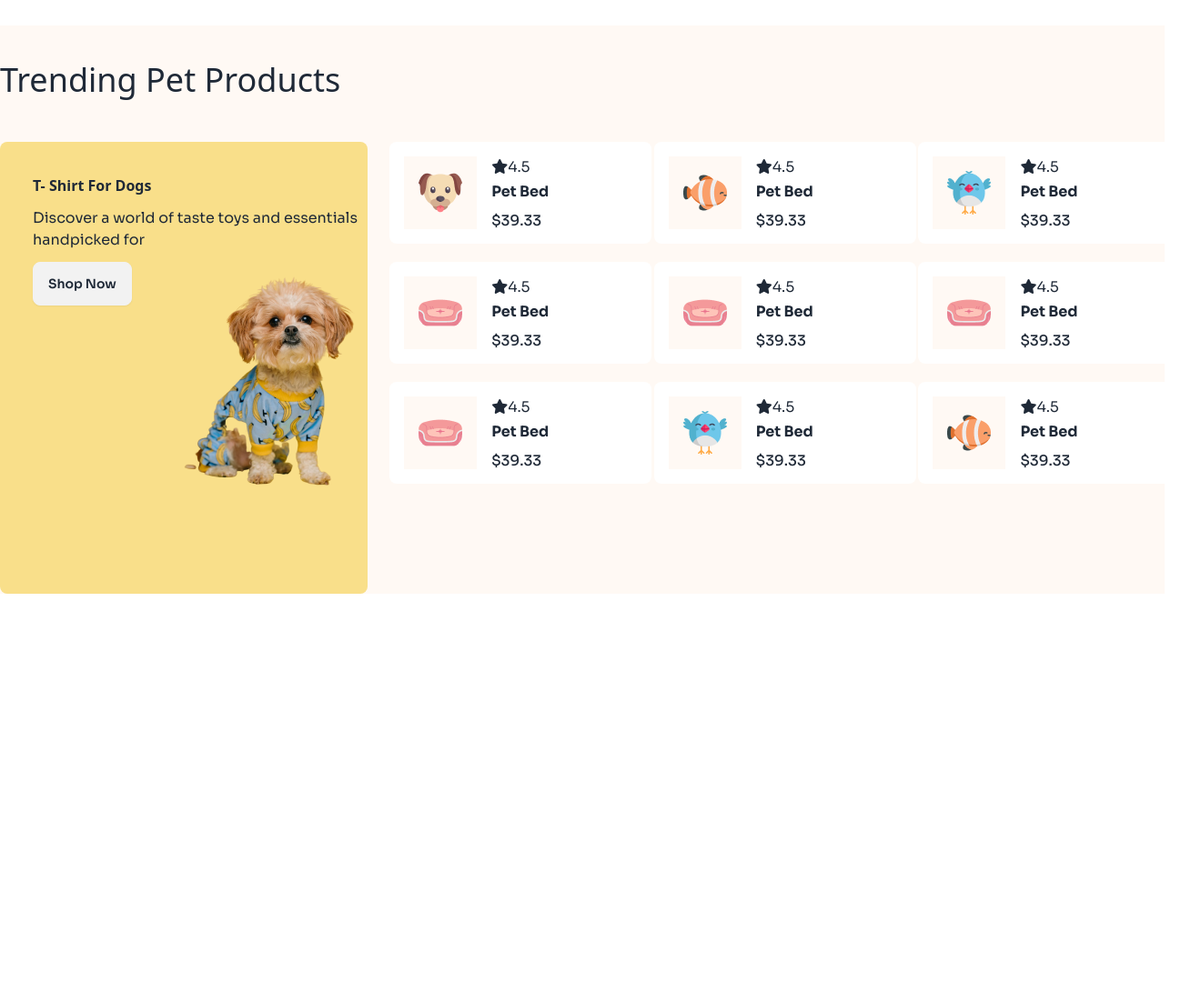
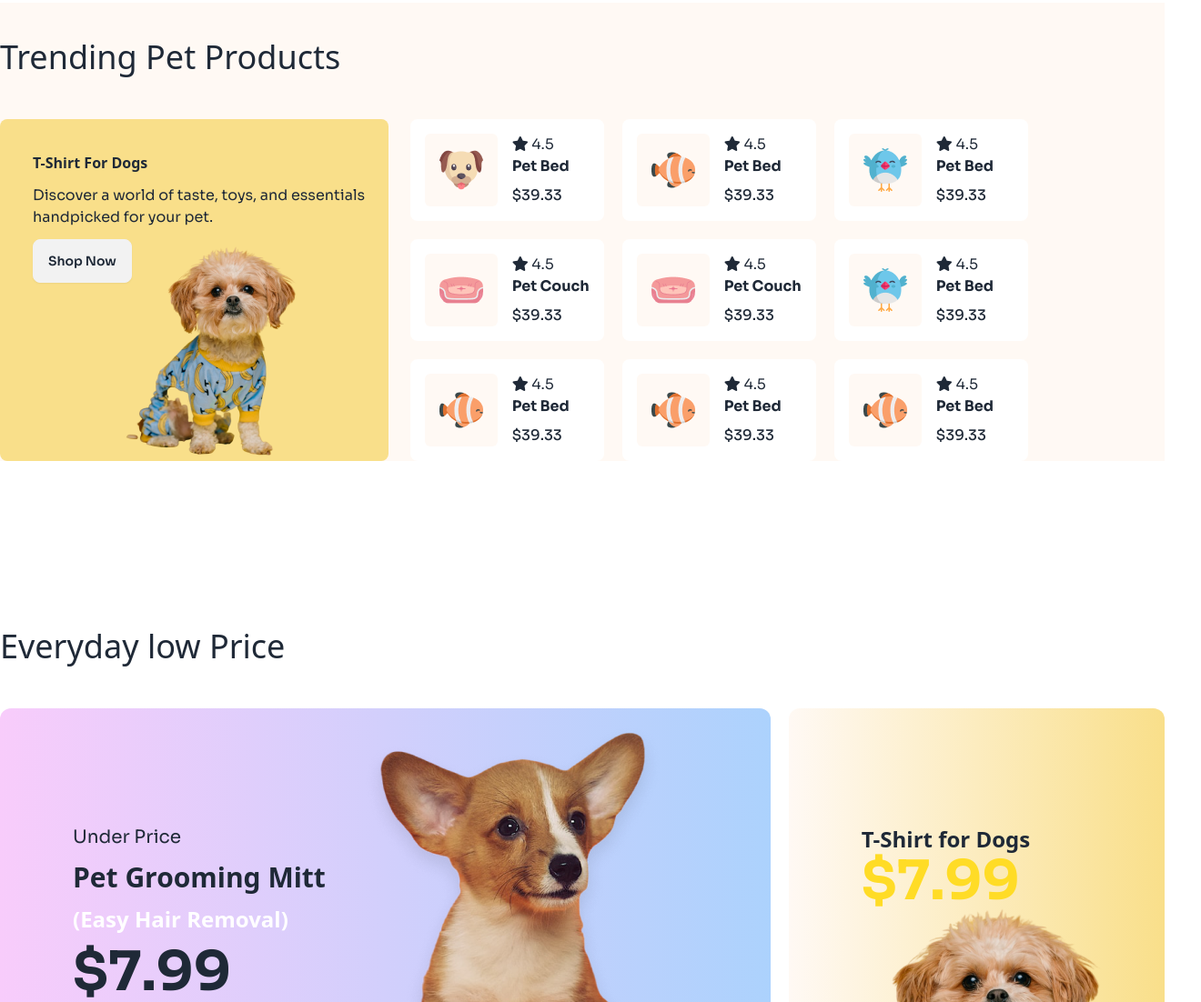
Before and after one commit to asifjsr/Browse-4-Pets, a plain HTML site: page index.html in a window 1280 px wide. Shown: the part 1105-2207 px from the top of the page at 91% size, 1320 px wide, since content can reach past the window. Before the commit the page ends 1758 px from the top, so only its background shows below. Drawn offline with nearby package versions, Linux system fonts and the light colour scheme; a web font is replaced by a local one.

Commit message:
added final work without responsive

```diff
--- a/index.html
+++ b/index.html
@@ -28,6 +28,11 @@
                 t_banner:'#111111',
                 card:'#F9DF8A',
                 sec_bg:'#FFF9F4',
+                grd_1:'#F8CCFB',
+                grd_2:'#ACD2FD',
+                grd_3:'#FFF9F4',
+                grd_4:'#F9DF8A',
+                footer_bg:'rgba(255, 220, 38, 0.5)'
 
               }
             }
@@ -46,10 +51,11 @@
 
 
     </style>
+    <link rel="shortcut icon" href="c1-assets/logo-header.png" type="image/x-icon">
 </head>
-<body class="font-sora ">
+<body class="font-sora">
     <!-- Header -->
-     <header class="" >
+     <header class="max-w-full " >
         <nav class=" bg-nav_bg  font-sora ">
             <div class="navbar md:container mx-auto  ">
                 <div class="navbar-start">
@@ -68,8 +74,8 @@
                 </div>
 
                 <div class="navbar-end gap-x-4 sm:flex hidden">
-                    <i class="fa-solid fa-magnifying-glass"></i>
-                    <i class="fa-solid fa-bell"></i>
+                    <i class="fa-solid fa-magnifying-glass btn btn-circle  pt-4"></i>
+                    <i class="fa-solid fa-bell btn  pt-4 btn-circle"></i>
                     <button class="btn btn-outline border-primary text-black ">Login</button>
                     <button class="btn  bg-primary text-black">Register</button>
                 </div>
@@ -92,12 +98,12 @@
             </div>
         </nav>
 
-        <section class=" mt-20 md:container mx-auto ">
+        <section class=" mt-20 px-20 md:container mx-auto ">
             <div class="flex flex-col lg:flex-row ">
                 <div class="text container ">
                     <h1 class="font-adlam-display text-6xl animate-pulse">Pamper Your Pet, Because They Deserve the Bes</h1>
                 <p class="mt-4">Discover a world of treats, toys, and essentials handpicked for <br> your furry friends. Shop now and make tails wag with joy!</p>
-                <button class="btn w-40 h-11  bg-primary text-black mt-6">Register</button>
+                <button class="btn w-40 h-11  bg-primary text-black mt-6 animate-pulse">Register</button>
                 </div>
                 <div class="relative -left-40 top-20 -z-10 ">
                     <img src="c1-assets/cat-big.png" alt="">
@@ -112,7 +118,7 @@
 
     <!-- Main -->
 
-    <section class="mt-36 md:container mx-auto">
+    <section class="mt-36 container mx-auto">
         <h1 class="font-adlam-display text-4xl mb-12">Browse By Categories</h1>
 
         <div class="grid grid-cols-2 gap-x-3 gap-y-2 lg:grid-cols-6">
@@ -129,7 +135,7 @@
                 </p>
             </div>
 
-            <div class="gap-3 bg-card w-52 h-64 rounded-xl flex flex-col justify-center  text-center">
+            <div class="gap-3 bg-card  rounded-xl flex flex-col justify-center  text-center">
                 <div class="self-center">
                     <img src="c1-assets/fish-cartoon.png" alt="">
                 </div>
@@ -197,155 +203,219 @@
         </div>
 
     </section>
-    <section class="bg-sec_bg mt-32 ">
 
+
+
+    <section class="bg-sec_bg lg:mt-32 max-w-full">
         <div class="md:mx-auto md:container">
-                <h1 class="text-4xl pt-10 md:container mx-auto font-adlam-display mb-12">
+            <h1 class="text-4xl pt-10  font-adlam-display mb-12">
                 Trending Pet Products
             </h1>
 
-        <div class="flex gap-6 ">
-                <div class="w-1/3  bg-card pt-9 pl-9 rounded-lg  flex flex-col ">
+            <div class="flex flex-col lg:flex-row lg:gap-6">
+                <!-- Left Section -->
+                <div class="lg:w-1/3 bg-card pt-9 pl-9 rounded-lg flex flex-col relative">
                     <div>
-                        <h1 class="font-adlam-display font-bold"> T- Shirt For Dogs </h1>
-                    <p class="mt-3">Discover a world of taste toys and essentials handpicked for </p>
+                        <h1 class="font-adlam-display font-bold">T-Shirt For Dogs</h1>
+                        <p class="mt-3">Discover a world of taste, toys, and essentials handpicked for your pet.</p>
                         <button class="btn btn-soft mt-3">Shop Now</button>
                     </div>
-                    <div>
-                    <img class="relative -top-28  left-40" src="c1-assets/cute-pet-small.png" alt="">
+                    <div class="relative">
+                        <img class="w-auto h-auto max-w-[80%] mx-auto md:mt-6 lg:absolute lg:-top-36 lg:left-24"
+                            src="c1-assets/cute-pet-small.png" alt="Pet T-Shirt">
                     </div>
                 </div>
 
-                    <div class=" grid grid-cols-3 gap-5 auto-rows-min h-fit">
-                        <div class="p-4 bg-white rounded-lg w-72 h-28 flex gap-x-4 ">
-                            <div class="img-content">
-                                <div class=" relative bg-sec_bg w-20 h-20">
-                                    <img class="place-self-center pt-4" src="c1-assets/dog-cartoon.png" alt="">
+                <!-- Right Section -->
+                <div class="grid grid-cols-2 md:grid-cols-2 lg:grid-cols-3 gap-5 auto-rows-min h-fit">
+                    <!-- Product Cards -->
+                    <div class="p-4 bg-white rounded-lg w-full max-w-[18rem] flex gap-x-4 items-center">
+                        <div class="bg-sec_bg w-20 h-20 flex items-center justify-center rounded-md">
+                            <img class="w-auto h-auto max-w-full" src="c1-assets/dog-cartoon.png" alt="Dog">
                         </div>
-                            </div>
-                            <div class="text-content ">
-                                <p><i class="fa-solid fa-star mb-2"></i>4.5</p>
+                        <div class="text-content">
+                            <p><i class="fa-solid fa-star"></i> 4.5</p>
                             <h1 class="font-bold mb-2">Pet Bed</h1>
-                            <p class="font-medium mb-2">$39.33</p>
+                            <p class="font-medium">$39.33</p>
                         </div>
                     </div>
 
-                            <div class="p-4 bg-white rounded-lg w-72 h-28 flex gap-4 ">
-                                <div class="img-content">
-                                    <div class=" relative bg-sec_bg w-20 h-20">
-                                        <img class="place-self-center pt-4" src="c1-assets/fish-cartoon.png" alt="">
+                    <div class="p-4 bg-white rounded-lg w-full max-w-[18rem] flex gap-x-4 items-center">
+                        <div class="bg-sec_bg w-20 h-20 flex items-center justify-center rounded-md">
+                            <img class="w-auto h-auto max-w-full" src="c1-assets/fish-cartoon.png" alt="Fish">
                         </div>
-                                </div>
-                                <div class="text-content ">
-                                    <p><i class="fa-solid fa-star mb-2"></i>4.5</p>
+                        <div class="text-content">
+                            <p><i class="fa-solid fa-star"></i> 4.5</p>
                             <h1 class="font-bold mb-2">Pet Bed</h1>
-                                <p class="font-medium mb-2">$39.33</p>
+                            <p class="font-medium">$39.33</p>
                         </div>
                     </div>
 
-                                <div class="p-4 bg-white rounded-lg w-72 h-28 flex gap-4 ">
-                                    <div class="img-content">
-                                        <div class=" relative bg-sec_bg w-20 h-20">
-                                            <img class="place-self-center pt-4" src="c1-assets/bird-cartoon.png" alt="">
+                    <div class="p-4 bg-white rounded-lg w-full max-w-[18rem] flex gap-x-4 items-center">
+                        <div class="bg-sec_bg w-20 h-20 flex items-center justify-center rounded-md">
+                            <img class="w-auto h-auto max-w-full" src="c1-assets/bird-cartoon.png" alt="Bird">
                         </div>
-                                    </div>
-                                    <div class="text-content ">
-                                        <p><i class="fa-solid fa-star mb-2"></i>4.5</p>
+                        <div class="text-content">
+                            <p><i class="fa-solid fa-star"></i> 4.5</p>
                             <h1 class="font-bold mb-2">Pet Bed</h1>
-                                    <p class="font-medium mb-2">$39.33</p>
-                                    </div>
-                                    </div>
-                                    <div class="p-4 bg-white rounded-lg w-72 h-28 flex gap-4 ">
-                                        <div class="img-content">
-                                            <div class=" relative bg-sec_bg w-20 h-20">
-                                                <img class="place-self-center pt-4" src="c1-assets/pet-couch.png" alt="">
-                                            </div>
-                                        </div>
-                                        <div class="text-content ">
-                                            <p><i class="fa-solid fa-star mb-2"></i>4.5</p>
-                                        <h1 class="font-bold mb-2">Pet Bed</h1>
-                                        <p class="font-medium mb-2">$39.33</p>
-                                        </div>
-                                        </div>
-                                        <div class="p-4 bg-white rounded-lg w-72 h-28 flex gap-4 ">
-                                            <div class="img-content">
-                                                <div class=" relative bg-sec_bg w-20 h-20">
-                                                    <img class="place-self-center pt-4" src="c1-assets/pet-couch.png" alt="">
-                                                </div>
-                                            </div>
-                                            <div class="text-content ">
-                                                <p><i class="fa-solid fa-star mb-2"></i>4.5</p>
-                                            <h1 class="font-bold mb-2">Pet Bed</h1>
-                                            <p class="font-medium mb-2">$39.33</p>
+                            <p class="font-medium">$39.33</p>
                         </div>
                     </div>
 
-                                            <div class="p-4 bg-white rounded-lg w-72 h-28 flex gap-4 ">
-                                                <div class="img-content">
-                                                    <div class=" relative bg-sec_bg w-20 h-20">
-                                                        <img class="place-self-center pt-4" src="c1-assets/pet-couch.png" alt="">
+                    <div class="p-4 bg-white rounded-lg w-full max-w-[18rem] flex gap-x-4 items-center">
+                        <div class="bg-sec_bg w-20 h-20 flex items-center justify-center rounded-md">
+                            <img class="w-auto h-auto max-w-full" src="c1-assets/pet-couch.png" alt="Couch">
                         </div>
-                                                </div>
-                                                <div class="text-content ">
-                                                    <p><i class="fa-solid fa-star mb-2"></i>4.5</p>
-                                                <h1 class="font-bold mb-2">Pet Bed</h1>
-                                                <p class="font-medium mb-2">$39.33</p>
+                        <div class="text-content">
+                            <p><i class="fa-solid fa-star"></i> 4.5</p>
+                            <h1 class="font-bold mb-2">Pet Couch</h1>
+                            <p class="font-medium">$39.33</p>
                         </div>
                     </div>
 
-                                                <div class="p-4 bg-white rounded-lg w-72 h-28 flex gap-4 ">
-                                                    <div class="img-content">
-                                                        <div class=" relative bg-sec_bg w-20 h-20">
-                                                            <img class="place-self-center pt-4" src="c1-assets/pet-couch.png" alt="">
+                    <div class="p-4 bg-white rounded-lg w-full max-w-[18rem] flex gap-x-4 items-center">
+                        <div class="bg-sec_bg w-20 h-20 flex items-center justify-center rounded-md">
+                            <img class="w-auto h-auto max-w-full" src="c1-assets/pet-couch.png" alt="Couch">
                         </div>
-                                                    </div>
-                                                    <div class="text-content ">
-                                                        <p><i class="fa-solid fa-star mb-2"></i>4.5</p>
-                                                    <h1 class="font-bold mb-2">Pet Bed</h1>
-                                                    <p class="font-medium mb-2">$39.33</p>
+                        <div class="text-content">
+                            <p><i class="fa-solid fa-star"></i> 4.5</p>
+                            <h1 class="font-bold mb-2">Pet Couch</h1>
+                            <p class="font-medium">$39.33</p>
                         </div>
                     </div>
 
-                                                    <div class="p-4 bg-white rounded-lg w-72 h-28 flex gap-4 ">
-                                                        <div class="img-content">
-                                                            <div class=" relative bg-sec_bg w-20 h-20">
-                                                                <img class="place-self-center pt-4" src="c1-assets/bird-cartoon.png" alt="">
+                    <div class="p-4 bg-white rounded-lg w-full max-w-[18rem] flex gap-x-4 items-center">
+                        <div class="bg-sec_bg w-20 h-20 flex items-center justify-center rounded-md">
+                            <img class="w-auto h-auto max-w-full" src="c1-assets/bird-cartoon.png" alt="Bird">
                         </div>
-                                                        </div>
-                                                        <div class="text-content ">
-                                                            <p><i class="fa-solid fa-star mb-2"></i>4.5</p>
+                        <div class="text-content">
+                            <p><i class="fa-solid fa-star"></i> 4.5</p>
                             <h1 class="font-bold mb-2">Pet Bed</h1>
-                                                        <p class="font-medium mb-2">$39.33</p>
-                                                        </div>
-                                                        </div>
-
-                                                        <div class="p-4 bg-white rounded-lg w-72 h-28 flex gap-4 ">
-                                                            <div class="img-content">
-                                                                <div class=" relative bg-sec_bg w-20 h-20">
-                                                                    <img class="place-self-center pt-4" src="c1-assets/fish-cartoon.png" alt="">
-                                                                </div>
-                                                            </div>
-                                                            <div class="text-content ">
-                                                                <p><i class="fa-solid fa-star mb-2"></i>4.5</p>
-                                                            <h1 class="font-bold mb-2">Pet Bed</h1>
-                                                            <p class="font-medium mb-2">$39.33</p>
+                            <p class="font-medium">$39.33</p>
                         </div>
                     </div>
 
 
+                    <div class="p-4 bg-white rounded-lg w-full max-w-[18rem] flex gap-x-4 items-center hidden lg:flex">
+                        <div class="bg-sec_bg w-20 h-20 flex items-center justify-center rounded-md">
+                            <img class="w-auto h-auto max-w-full" src="c1-assets/fish-cartoon.png" alt="Fish">
+                        </div>
+                        <div class="text-content">
+                            <p><i class="fa-solid fa-star"></i> 4.5</p>
+                            <h1 class="font-bold mb-2">Pet Bed</h1>
+                            <p class="font-medium">$39.33</p>
+                        </div>
+                    </div>
+                    <div class="p-4 bg-white rounded-lg w-full max-w-[18rem] flex gap-x-4 items-center hidden lg:flex">
+                        <div class="bg-sec_bg w-20 h-20 flex items-center justify-center rounded-md">
+                            <img class="w-auto h-auto max-w-full" src="c1-assets/fish-cartoon.png" alt="Fish">
+                        </div>
+                        <div class="text-content">
+                            <p><i class="fa-solid fa-star"></i> 4.5</p>
+                            <h1 class="font-bold mb-2">Pet Bed</h1>
+                            <p class="font-medium">$39.33</p>
+                        </div>
+                    </div>
+
+                    <div class="p-4 bg-white rounded-lg w-full max-w-[18rem] flex gap-x-4 items-center hidden lg:flex">
+                        <div class="bg-sec_bg w-20 h-20 flex items-center justify-center rounded-md">
+                            <img class="w-auto h-auto max-w-full" src="c1-assets/fish-cartoon.png" alt="Fish">
+                        </div>
+                        <div class="text-content">
+                            <p><i class="fa-solid fa-star"></i> 4.5</p>
+                            <h1 class="font-bold mb-2">Pet Bed</h1>
+                            <p class="font-medium">$39.33</p>
+                        </div>
                     </div>
 
                 </div>
             </div>
-
-
         </div>
-            </div>
+    </section>
 
 
 
 
+    <section class="md:container md:mx-auto mt-36">
+        <h1 class="text-4xl pt-10  font-adlam-display mb-12">
+            Everyday low Price
+        </h1>
+
+        <div class="grid grid-cols-1 lg:grid-cols-3 lg:gap-5  ">
+            <div class="flex rounded-xl bg-gradient-to-r from-grd_1 to-grd_2 lg:col-span-2">
+                <div class="  pt-32 pl-20">
+                    <p class="text-xl mb-3 ">Under Price</p>
+                    <h1 class="text-3xl mb-3 font-adlam-display font-bold">Pet Grooming Mitt</h1>
+                    <h2 class="text-2xl mb-3 font-adlam-display text-white font-bold">(Easy Hair Removal)</h2>
+                    <p class="font-bold text-6xl">$7.99</p>
+                </div>
+                <div>
+                    <img src="c1-assets/cute-dog-mid.png" alt="">
+                </div>
+            </div>
+
+            <div class="flex flex-col rounded-xl bg-gradient-to-r from-grd_3 to-grd_4 col-span-1 ">
+                <div class="  pt-32 pl-20">
+                    <p class="font-bold text-2xl font-adlam-display"> T-Shirt for Dogs </p>
+                    <p class="font-bold text-6xl text-primary">$7.99</p>
+                </div>
+                <div class="relative left-10">
+                    <img src="c1-assets/cute-pet-mid.png" alt="">
+                </div>
+
+        </div>
+
+    </section>
+    <section class="bg-sec_bg md:container md:mx-auto mt-36 rounded-lg z-20 relative top-44 ">
+        <div class="flex flex-col lg:flex-row justify-center items-center gap-12 ">
+            <div>
+                <img src="c1-assets/cute-pet-mid.png" alt="">
+            </div>
+            <div class="text-center lg:text-left">
+                <h1 class="font-adlam-display text-3xl">Get Pawsome News!</h1>
+                <p class="text-xl mt-5 ">Exclusive training tips, ticks, product deals and more.</p>
+                <div>
+                 <input class="p-5 mt-10 w-full text-center lg:text-left"  type="email" placeholder="Enter Your email...">
+                </div>
+                <button class=" mt-9 btn bg-primary ">Subscribe</button>
+            </div>
+        </div>
+
     </section>
     <!-- Footer -->
+    <section class="bg-footer_bg pt-80 pb-36 ">
+        <div class="md:container md:mx-auto flex gap-10 flex-col lg:flex-row justify-between">
+            <div >
+                <div class="flex items-center">
+                    <img src="c1-assets/logo-footer.png" alt="">
+                    <h1 class="text-3xl font-bold">Browse<span class="text-primary">4</span>Pets</h1>
+                </div>
+                <p class="mt-8">Discover a world of treats, toys, and <br> essentials handpicked for your furry <br> friends</p>
+                </div>
+
+                <div>
+                    <ul >
+                        <div >
+                            <li ><a>Find a pet</a></li>
+                        </div>
+                        <div class="mt-8">
+                        <li ><a class="mt32">Breeds</a></li>
+                        </div>
+                        <div class="mt-8">
+                        <li class="mt32"><a>Contact us</a></li>
+                        </div>
+                    </ul>
+                </div>
+
+                <div>
+                    <h1 class="font-medium ">Follow Us</h1>
+                    <div class="flex gap-3">
+                        <img src="c1-assets/facebook.png" alt="">
+                        <img src="c1-assets/instagram.png" alt="">
+                        <img src="c1-assets/youtube.png" alt="">
+                    </div>
+                </div>
+            </div>
+     </section>
 </body>
 </html>
```
Also changed, not shown: c1-assets/facebook.png (added), c1-assets/instagram.png (added), c1-assets/youtube.png (added). Lines whose indentation alone changed are shown as unchanged.
